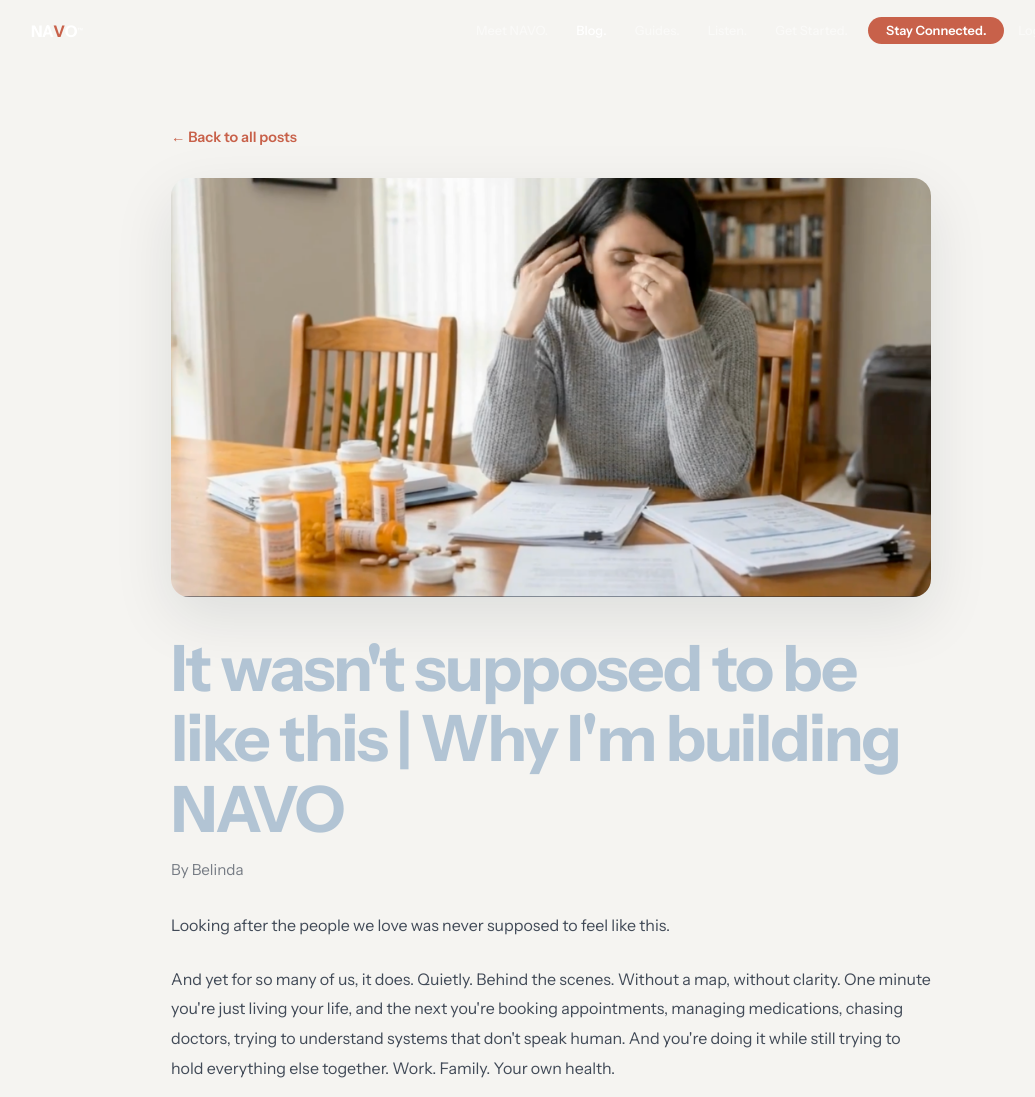
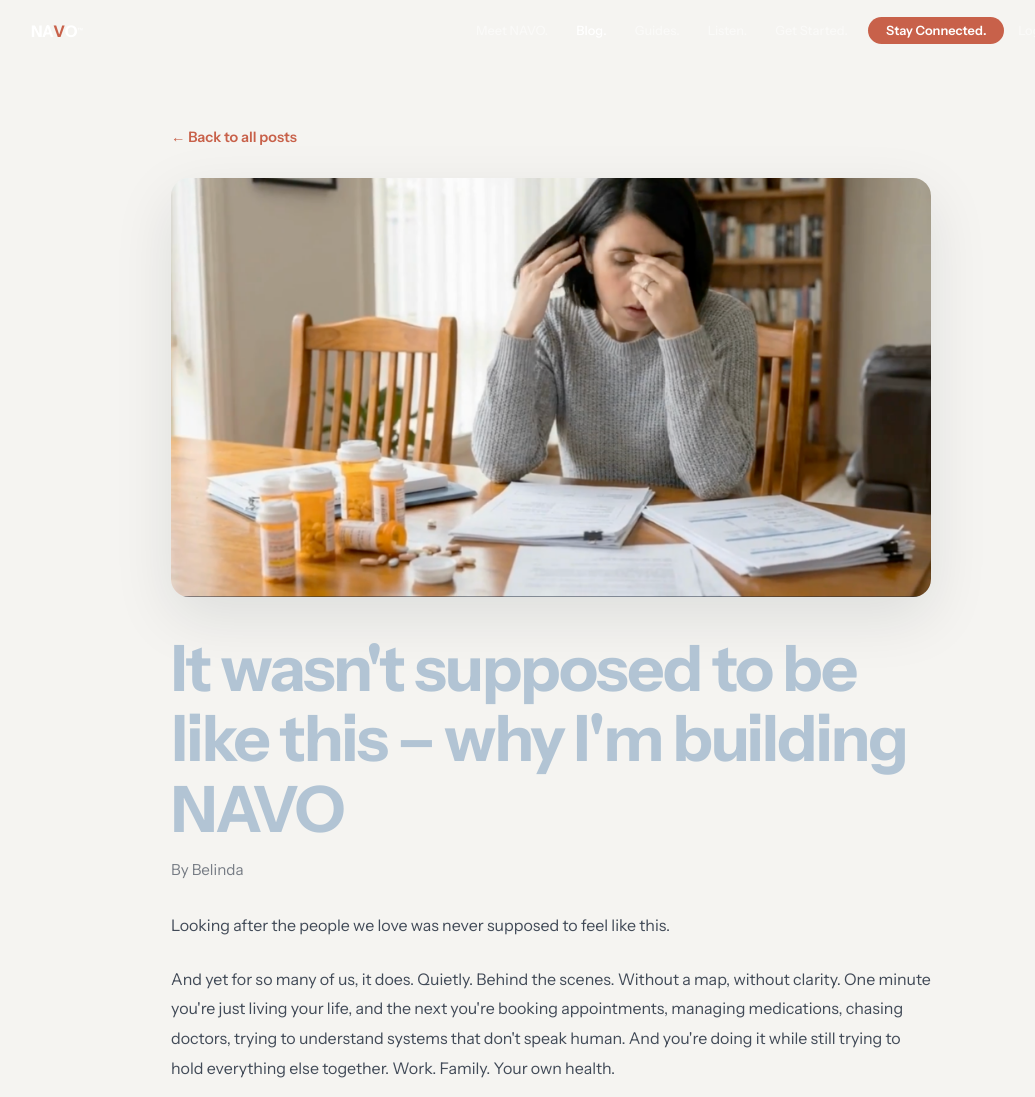
Before and after one commit to BlogMeetNavo/navo-blog, an Eleventy site: page src/posts/why-im-building-navo.md in a window 1280 px wide. Shown: the top 1097 px of the page, without its empty margins (89-1124 px from the left). Built offline with nearby package versions, Linux system fonts and the light colour scheme; Eleventy itself is replaced by a stand-in of ours; files that its build step writes are made by us from their sources.

Commit message:
Update Blog Posts “why-im-building-navo”

```diff
--- a/src/posts/why-im-building-navo.md
+++ b/src/posts/why-im-building-navo.md
@@ -1,6 +1,5 @@
 ---
-layout: post.njk
-title: It wasn't supposed to be like this | Why I'm building NAVO
+title: It wasn't supposed to be like this – why I'm building NAVO
 slug: why-im-building-navo
 date: 2026-06-19T13:22:00.000+10:00
 author: Belinda
@@ -17,6 +16,7 @@ tags:
   - posts
 cta_type: video
 cta_link: https://listen.meetnavo.com?v=1-it-wasn-t-supposed-to-be-like-this
+layout: post.njk
 ---
 Looking after the people we love was never supposed to feel like this.
 
```
